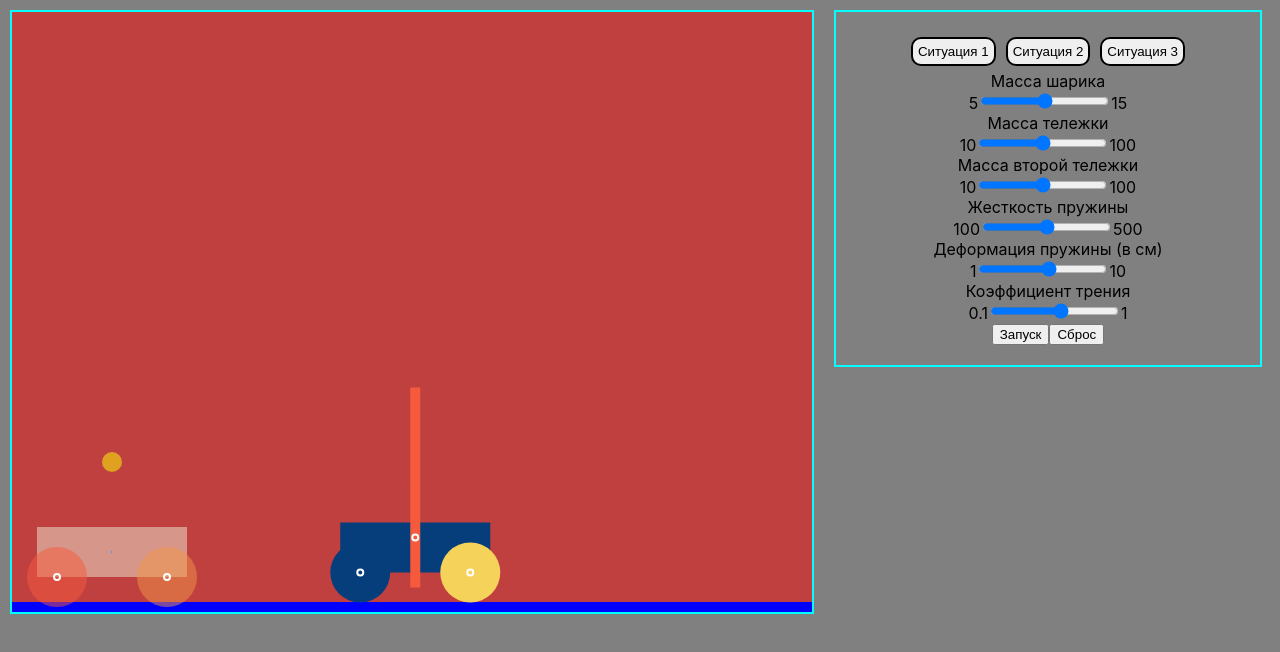
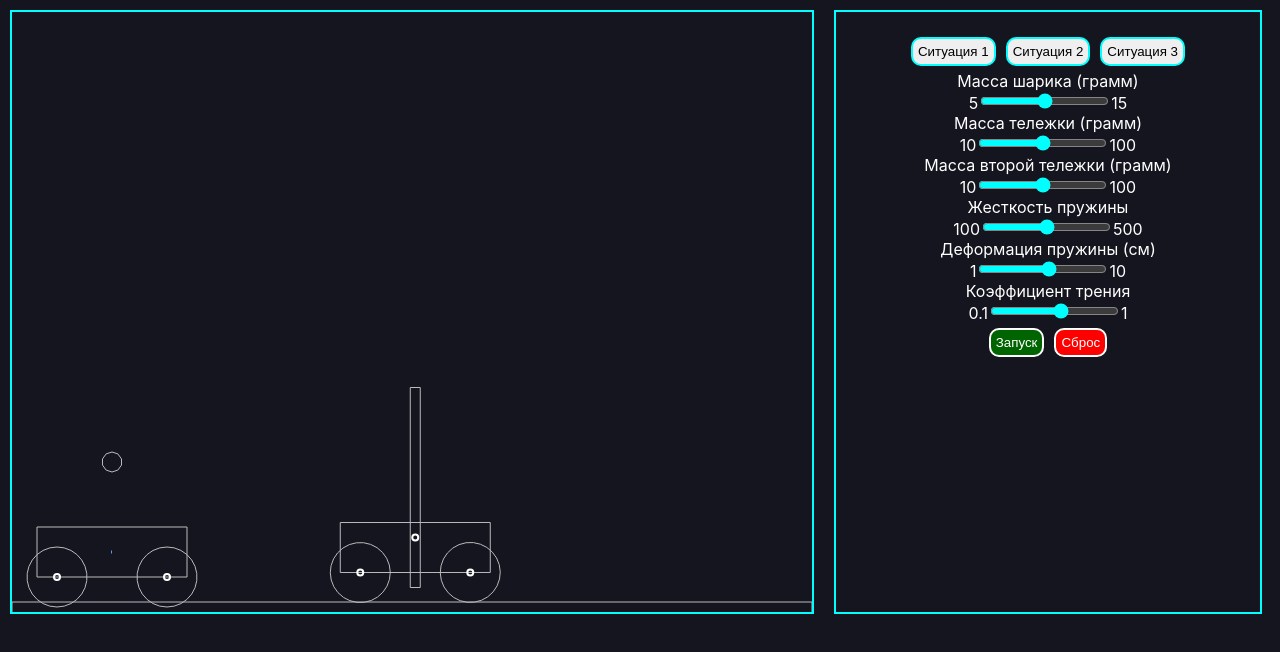
Before and after one commit to SolidSn4ke/PhysicsProject, a React app in the folder front/: page / in a window 1280 px wide. Built offline with nearby package versions, Linux system fonts and the light colour scheme.

Commit message:
feat: update design

```diff
--- a/front/src/css/Main.css
+++ b/front/src/css/Main.css
@@ -12,26 +12,52 @@
 }
 
 #controls {
+    color: white;
+    background: #14151f;
     display: table-column;
     text-align: center;
     border: 2px solid aqua;
-    height: 100%;
+    height: 560px;
     width: 30%;
     margin: 10px;
     padding: 20px;
 }
 
 #cases {
+    color: aqua;
     text-align: center;
     display: flex;
     align-items: center;
     justify-content: center;
 }
 
+#startButton {
+    border-radius: 10px;
+    background: darkgreen;
+    color: white;
+    border: 2px solid white;
+    margin: 5px;
+    padding: 5px;
+}
+
+#resetButton {
+    border-radius: 10px;
+    background: red;
+    color: white;
+    border: 2px solid white;
+    margin: 5px;
+    padding: 5px;
+}
+
+.inputSlider {
+    accent-color: aqua;
+}
+
 .scenarioButton {
+    color: black;
     padding: 5px;
     margin: 5px;
-    border: 2px solid;
+    border: 2px solid aqua;
     border-radius: 10px;
 }
 
@@ -43,6 +69,20 @@
     display: block;
 }
 
+#results {
+    padding: 20px;
+}
+
+table {
+    margin: auto;
+    width: 300px;
+    align-self: center;
+}
+
+td {
+    border: 2px solid aqua;
+}
+
 body {
-    background: grey;
+    background: #14151f;
 }
--- a/front/src/react-components/Main.js
+++ b/front/src/react-components/Main.js
@@ -52,28 +52,28 @@ function Main() {
                         <input type={"button"} className={"scenarioButton"} id={"case3"} value={"Ситуация 3"}
                                onClick={() => dispatch(changeCase(3))}/>
                     </div>
-                    <Slider id={"ballSlider"} value={"Масса шарика"} min={5} max={15} onChange={(e) => {
+                    <Slider id={"ballSlider"} value={"Масса шарика (грамм)"} min={5} max={15} onChange={(e) => {
                         dispatch(changeBallMass(e.target.value))
                     }}/>
                     <div className={"hide"}>{ballMass}</div>
-                    <Slider id={"cartSlider"} value={"Масса тележки"} min={10} max={100}
+                    <Slider id={"cartSlider"} value={"Масса тележки (грамм)"} min={10} max={100}
                             onChange={(e) => dispatch(changeCarMass(e.target.value))}/>
                     <div className={"hide"}>{carMass}</div>
-                    <Slider value={"Масса второй тележки"} min={10} max={100}
+                    <Slider value={"Масса второй тележки (грамм)"} min={10} max={100}
                             onChange={(e) => dispatch(changeCar2Mass(e.target.value))}/>
                     <div className={"hide"}>{car2Mass}</div>
                     <Slider value={"Жесткость пружины"} min={100} max={500}
                             onChange={(e) => dispatch(changeStiffness(e.target.value))}/>
                     <div className={"hide"}>{stiffness}</div>
-                    <Slider value={"Деформация пружины (в см)"} max={10} min={1}
+                    <Slider value={"Деформация пружины (см)"} max={10} min={1}
                             onChange={(e) => dispatch(changeDeformation(e.target.value))}/>
                     <div className={"hide"}>{deformation}</div>
                     <Slider value={"Коэффициент трения"} min={0.1} max={1}
                             onChange={(e) => dispatch(changeFriction(e.target.value))} step={0.1}/>
                     <div className={"hide"}>{friction}</div>
                     <div>
-                        <input type={"button"} onClick={updateScene} value={"Запуск"}/>
-                        <input type={"button"} onClick={() => dispatch(changeSleeping(true))} value={"Сброс"}/>
+                        <input id={"startButton"} type={"button"} onClick={updateScene} value={"Запуск"}/>
+                        <input id={"resetButton"} type={"button"} onClick={() => dispatch(changeSleeping(true))} value={"Сброс"}/>
                     </div>
                     <ResultTable carMass={carMass / 1000} ballMass={ballMass / 1000} k={stiffness} x={deformation / 100}
                                  friction={friction} isSleeping={isSleeping} car2Mass={car2Mass / 1000} cases={cases}></ResultTable>
@@ -100,25 +100,25 @@ function Main() {
                     <input type={"button"} className={"scenarioButton"} id={"case3"} value={"Ситуация 3"}
                            onClick={() => dispatch(changeCase(3))}/>
                 </div>
-                <Slider id={"ballSlider"} value={"Масса шарика"} min={5} max={15} onChange={(e) => {
+                <Slider id={"ballSlider"} value={"Масса шарика (грамм)"} min={5} max={15} onChange={(e) => {
                     dispatch(changeBallMass(e.target.value))
                 }}/>
                 <div className={"hide"}>{ballMass}</div>
-                <Slider id={"cartSlider"} value={"Масса тележки"} min={10} max={100}
+                <Slider id={"cartSlider"} value={"Масса тележки (грамм)"} min={10} max={100}
                         onChange={(e) => dispatch(changeCarMass(e.target.value))}/>
                 <div className={"hide"}>{carMass}</div>
                 <Slider value={"Жесткость пружины"} min={100} max={500}
                         onChange={(e) => dispatch(changeStiffness(e.target.value))}/>
                 <div className={"hide"}>{stiffness}</div>
-                <Slider value={"Деформация пружины (в см)"} max={10} min={1}
+                <Slider value={"Деформация пружины (см)"} max={10} min={1}
                         onChange={(e) => dispatch(changeDeformation(e.target.value))}/>
                 <div className={"hide"}>{deformation}</div>
                 <Slider value={"Коэффициент трения"} min={0.1} max={1}
                         onChange={(e) => dispatch(changeFriction(e.target.value))} step={0.1}/>
                 <div className={"hide"}>{friction}</div>
                 <div>
-                    <input type={"button"} onClick={updateScene} value={"Запуск"}/>
-                    <input type={"button"} onClick={() => dispatch(changeSleeping(true))} value={"Сброс"}/>
+                    <input id={"startButton"} type={"button"} onClick={updateScene} value={"Запуск"}/>
+                    <input id={"resetButton"} type={"button"} onClick={() => dispatch(changeSleeping(true))} value={"Сброс"}/>
                 </div>
                 <ResultTable carMass={carMass / 1000} ballMass={ballMass / 1000} k={stiffness} x={deformation / 100}
                              friction={friction} isSleeping={isSleeping} cases={cases} car2Mass={car2Mass}></ResultTable>
--- a/front/src/react-components/ResultTable.js
+++ b/front/src/react-components/ResultTable.js
@@ -10,8 +10,9 @@ function ResultTable(props) {
     if (props.isSleeping) return
 
     if (props.cases === 1) return (
-        <div>
+        <div id={"results"}>
             <table>
+                <caption>Результаты</caption>
                 <tbody>
                 <tr>
                     <td>Тележка проехала</td>
@@ -23,8 +24,9 @@ function ResultTable(props) {
     )
 
     if (props.cases === 2) return (
-        <div>
+        <div id={"results"}>
             <table>
+                <caption>Результаты</caption>
                 <tbody>
                 <tr>
                     <td>Первая тележка проехала</td>
@@ -40,8 +42,9 @@ function ResultTable(props) {
     )
 
     if (props.cases === 3) return (
-        <div>
+        <div id={"results"}>
             <table>
+                <caption>Результаты</caption>
                 <tbody>
                 <tr>
                     <td>Тележка проехала</td>
--- a/front/src/react-components/Scene.js
+++ b/front/src/react-components/Scene.js
@@ -135,7 +135,7 @@ const Scene = (props) => {
                 height: 600,
                 showVelocity: true,
                 background: 'rgba(255, 0, 0, 0.5)',
-                wireframes: false,
+                wireframes: true,
             },
         });
 
```
